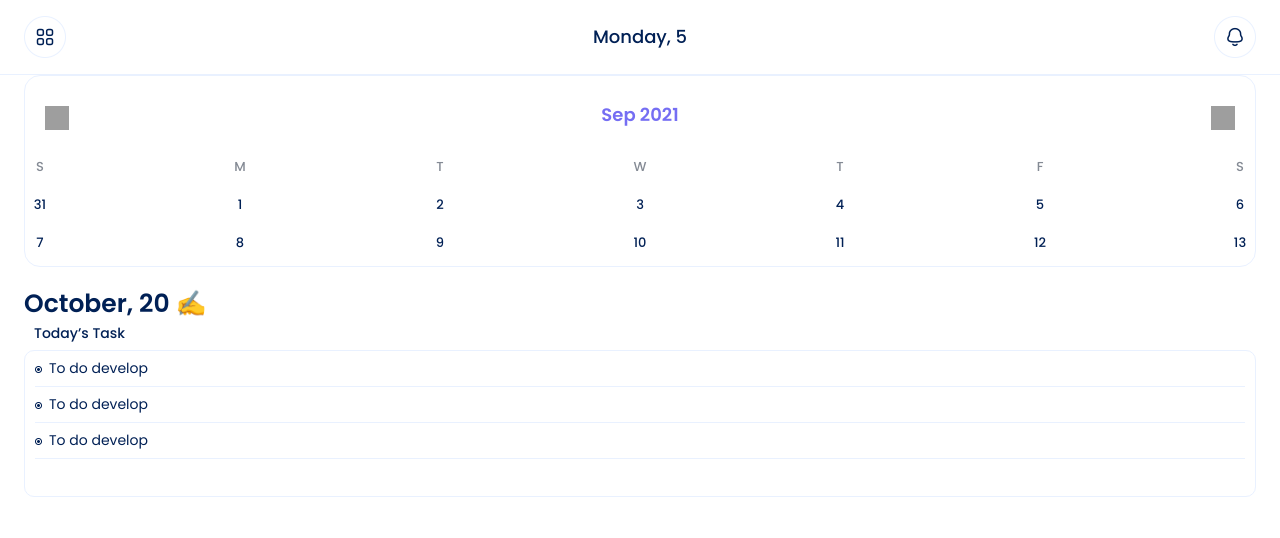
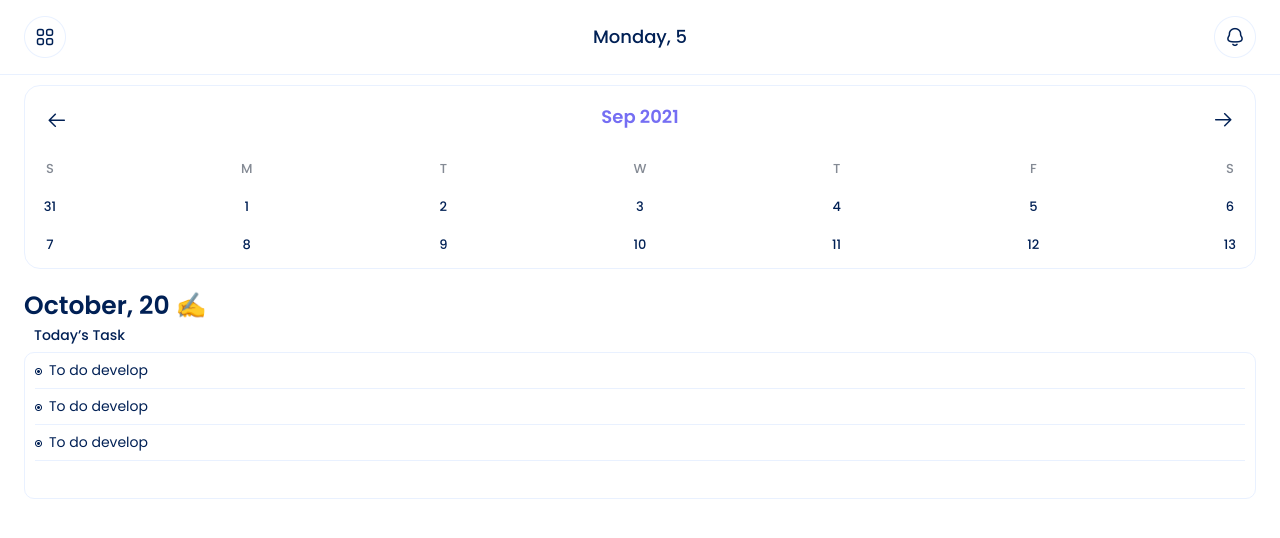
Before and after one commit to syeonee/tascky-react, a React (Create React App) app: page /calendar in a window 1280 px wide. Shown: the top 538 px of the page. Built offline with nearby package versions, Linux system fonts and the light colour scheme; grey boxes are pictures that could not be loaded.

Commit message:
fix: calendar페이지에서 새로고침 시 하단 네비게이션에 아이콘 active 안되는 오류 해결

```diff
--- a/src/components/MonthCalendar.js
+++ b/src/components/MonthCalendar.js
@@ -4,14 +4,15 @@ const MonthCalendarContainer = styled.div`
     border-radius: 16px;
     border: 1px solid #E9F1FF;
     background: #FFF;
-    margin: 0 24px 0 24px;
+    margin: 10px 24px 0 24px;
+    padding: 0 10px 0 10px;
 `;
 
 const CalendarHeader = styled.div`
     display: flex;
     justify-content: space-between;
     height:24px;
-    margin: 30px 20px 22px 20px;
+    margin: 22px 10px 22px 10px;
 `;
 
 const MonthChangeButton = styled.button`
--- a/src/components/TabNavigator.js
+++ b/src/components/TabNavigator.js
@@ -46,7 +46,7 @@ const AddNavButton = styled.button`
 
 const TabNavigator = () => {
     const navigate = useNavigate();
-    const [current, setCurrent] = useState("home");
+    const [current, setCurrent] = useState(window.location.pathname.substr(1));
 
     const handleButton = (page) => {
         setCurrent(page);
```
Also changed, not shown: public/assets/images/calendar-next.png (added), public/assets/images/calendar-prev.png (added).
